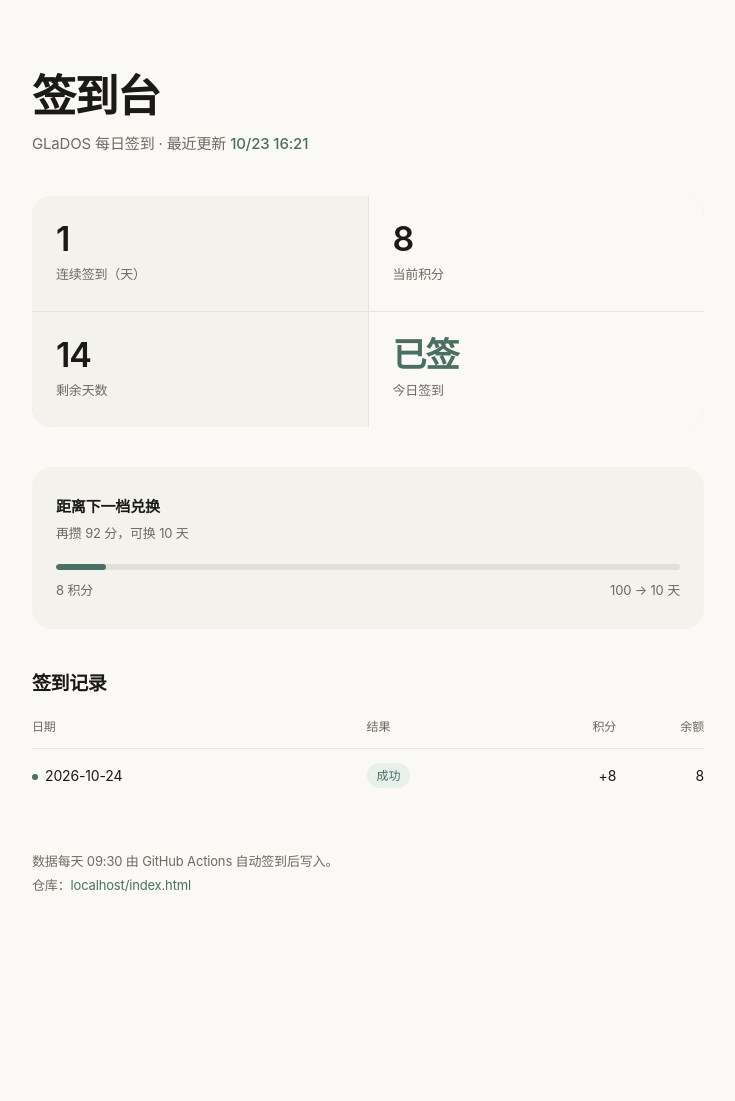
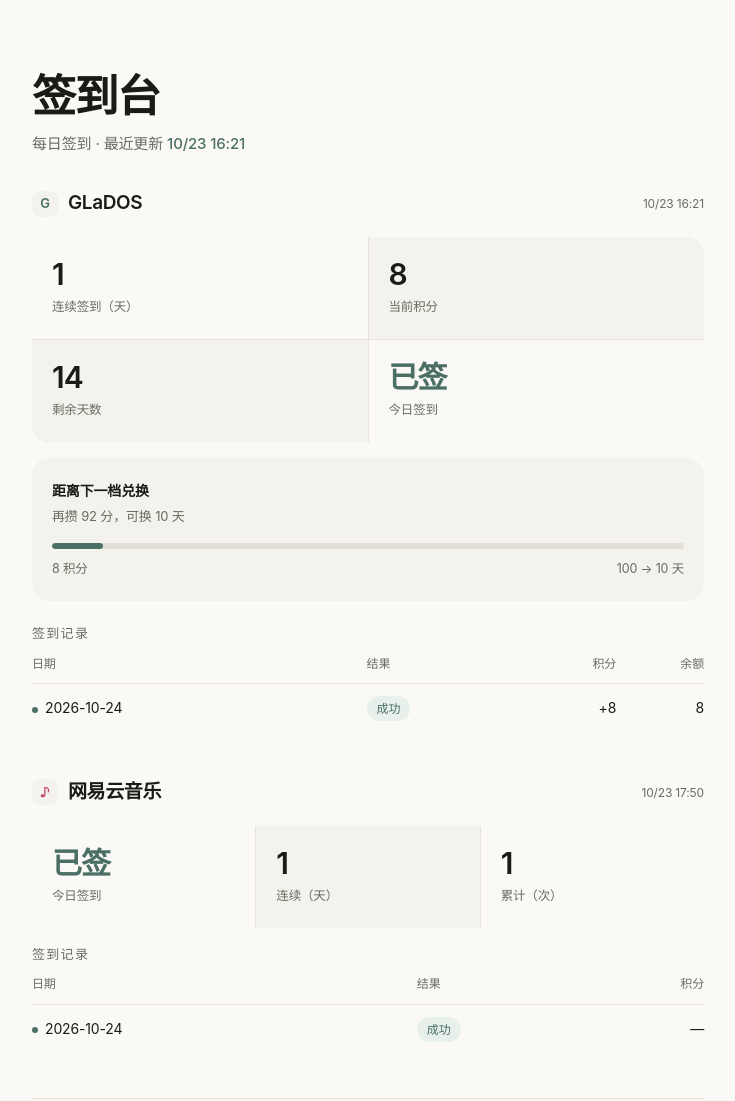
Before and after one commit to liziliangli73-max/checkin, a plain HTML site: page index.html in a window 1280 px wide. Shown: the top 1101 px of the page, without its empty margins (272-1007 px from the left). Before the commit the page ends 969 px from the top, so only its background shows below. Drawn offline with Linux system fonts and the light colour scheme; no server answers.

Commit message:
签到台升级为双站点：GLaDOS + 网易云音乐

```diff
--- /dev/null
+++ b/data/netease.json
@@ -0,0 +1,11 @@
+{
+  "updated": "2026-10-23T17:50:43Z",
+  "history": [
+    {
+      "date": "2026-10-24",
+      "ok": true,
+      "point": 0,
+      "msg": "重复签到"
+    }
+  ]
+}
--- a/index.html
+++ b/index.html
@@ -4,14 +4,13 @@
 <meta charset="UTF-8">
 <meta name="viewport" content="width=device-width,initial-scale=1,viewport-fit=cover">
 <meta name="theme-color" content="#faf9f5">
-<title>签到台 · GLaDOS</title>
+<title>签到台</title>
 <style>
 :root{
   --paper:#faf9f5; --ink:#1a1a17; --jade:#4b6f64;
-  --tint:#f3f2ec; --mute:#6b6b63; --line:#e6e4dc;
+  --tint:#f3f2ec; --mute:#6b6b63; --line:#e6e4dc; --warn:#b4553f;
 }
 *{box-sizing:border-box;-webkit-tap-highlight-color:transparent}
-html{-webkit-text-size-adjust:100%}
 body{
   margin:0;background:var(--paper);color:var(--ink);
   font:16px/1.6 -apple-system,BlinkMacSystemFont,"PingFang SC","Microsoft YaHei",system-ui,sans-serif;
@@ -19,74 +18,74 @@ body{
 }
 .wrap{max-width:720px;margin:0 auto;padding:0 24px}
 
-/* 头部 */
-header{padding:72px 0 40px}
-h1{
-  font-size:44px;font-weight:600;letter-spacing:-.035em;
-  line-height:1.1;margin:0 0 12px;
-}
+header{padding:72px 0 32px}
+h1{font-size:44px;font-weight:600;letter-spacing:-.035em;line-height:1.1;margin:0 0 12px}
 .sub{color:var(--mute);font-size:15px;margin:0}
 .sub b{color:var(--jade);font-weight:500}
 
+/* 今日一句 */
+.dq{padding:0 0 36px}
+.dq .k{font-size:11.5px;letter-spacing:.3em;color:var(--mute);text-transform:uppercase;margin:0 0 14px}
+.dq .t{font-size:19px;font-weight:500;letter-spacing:.04em;line-height:1.9;margin:0 0 10px;color:var(--ink)}
+.dq .a{font-style:normal;font-size:12.5px;letter-spacing:.16em;color:var(--mute)}
+.dq[hidden]{display:none}
+
+/* 站点区块 */
+.site{padding:0 0 44px}
+.site-h{display:flex;align-items:center;gap:10px;margin:0 0 18px}
+.badge{
+  width:26px;height:26px;border-radius:8px;background:var(--tint);
+  display:flex;align-items:center;justify-content:center;
+  font-size:13px;font-weight:600;color:var(--jade);flex:0 0 auto;
+}
+.badge.n{color:#c1476c}
+.site-h h2{font-size:19px;font-weight:600;letter-spacing:-.02em;margin:0}
+.site-h .meta{margin-left:auto;font-size:12px;color:var(--mute)}
+
 /* 数字卡 */
-.grid{
-  display:grid;grid-template-columns:repeat(2,1fr);gap:1px;
-  background:var(--line);border-radius:20px;overflow:hidden;
-  margin:0 0 40px;
-}
-.cell{padding:26px 24px;background:var(--paper)}
-.cell:nth-child(odd){background:var(--tint)}
-.num{font-size:34px;font-weight:600;letter-spacing:-.03em;line-height:1;display:block}
-.num small{font-size:15px;font-weight:500;color:var(--mute);margin-left:3px}
-.lab{font-size:13px;color:var(--mute);margin-top:8px;display:block}
+.grid{display:grid;grid-template-columns:repeat(2,1fr);gap:1px;background:var(--line);
+  border-radius:18px;overflow:hidden;margin:0 0 16px}
+.grid.g3{grid-template-columns:repeat(3,1fr)}
+.cell{padding:22px 20px;background:var(--paper)}
+.cell.alt{background:var(--tint)}
+.num{font-size:30px;font-weight:600;letter-spacing:-.03em;line-height:1;display:block}
+.lab{font-size:12.5px;color:var(--mute);margin-top:8px;display:block}
 .on{color:var(--jade)}
 .off{color:#b0aca0}
 
 /* 兑换进度 */
-.planbox{background:var(--tint);border-radius:20px;padding:28px 24px;margin:0 0 40px}
-.planbox h2{font-size:15px;font-weight:600;margin:0 0 4px}
-.planbox .hint{font-size:13px;color:var(--mute);margin:0 0 20px}
+.planbox{background:var(--tint);border-radius:18px;padding:22px 20px;margin:0 0 22px}
+.planbox h3{font-size:14px;font-weight:600;margin:0 0 4px}
+.planbox .hint{font-size:13px;color:var(--mute);margin:0 0 16px}
 .bar{height:6px;background:#e2e0d6;border-radius:99px;overflow:hidden;margin:0 0 10px}
-.bar i{display:block;height:100%;background:var(--jade);border-radius:99px;transition:width .5s ease}
-.barinfo{display:flex;justify-content:space-between;font-size:13px;color:var(--mute)}
+.bar i{display:block;height:100%;background:var(--jade);border-radius:99px;transition:width .5s}
+.barinfo{display:flex;justify-content:space-between;font-size:12.5px;color:var(--mute)}
 
-/* 历史 */
-h2.sec{font-size:19px;font-weight:600;letter-spacing:-.02em;margin:0 0 18px}
+/* 表格 */
+h3.sec{font-size:13px;font-weight:500;color:var(--mute);letter-spacing:.1em;margin:0 0 10px}
 table{width:100%;border-collapse:collapse;font-size:14px}
-th{
-  text-align:left;font-weight:500;color:var(--mute);font-size:12px;
-  padding:0 0 12px;border-bottom:1px solid var(--line);
-}
-td{padding:14px 0;border-bottom:1px solid var(--line)}
+th{text-align:left;font-weight:500;color:var(--mute);font-size:12px;padding:0 0 10px;border-bottom:1px solid var(--line)}
+td{padding:12px 0;border-bottom:1px solid var(--line)}
 tr:last-child td{border-bottom:0}
 td.r,th.r{text-align:right}
-.dot{display:inline-block;width:6px;height:6px;border-radius:50%;
-  background:var(--jade);margin-right:7px;vertical-align:middle}
+.dot{display:inline-block;width:6px;height:6px;border-radius:50%;background:var(--jade);
+  margin-right:7px;vertical-align:middle}
 .dot.no{background:#c9c4b4}
-.tag{
-  display:inline-block;font-size:12px;padding:3px 10px;border-radius:99px;
-  background:var(--tint);color:var(--mute);
+.tag{display:inline-block;font-size:12px;padding:3px 10px;border-radius:99px;background:var(--tint);color:var(--mute)}
+.tag.ok{background:#e8f0ec;color:var(--jade)}
+.empty{padding:26px 0;color:var(--mute);font-size:13.5px}
+
+footer{padding:32px 0 72px;color:var(--mute);font-size:13px;line-height:1.8;border-top:1px solid var(--line)}
+footer a{color:var(--jade);text-decoration:none}
+
+@media(max-width:520px){
+  header{padding:48px 0 26px}
+  h1{font-size:34px}
+  .num{font-size:25px}
+  .cell{padding:18px 15px}
+  .wrap{padding:0 18px}
+  .grid.g3 .num{font-size:22px}
 }
-.tag.ok{background:#e8f0ec;color:var(--jade)}
-footer{padding:48px 0 72px;color:var(--mute);font-size:13px;line-height:1.8}
-footer a{color:var(--jade);text-decoration:none}
-.empty{padding:40px 0;color:var(--mute);font-size:14px}
-@media(max-width:520px){
-  header{padding:48px 0 32px}
-  h1{font-size:34px}
-  .num{font-size:28px}
-  .cell{padding:22px 18px}
-  .wrap{padding:0 18px}
-}
-
-/* 今日一句 */
-.dq{padding:0 0 40px}
-.dq .k{font-size:11.5px;letter-spacing:.3em;color:var(--mute);
-  text-transform:uppercase;margin:0 0 14px}
-.dq .t{font-size:19px;font-weight:500;letter-spacing:.04em;line-height:1.9;
-  margin:0 0 10px;color:var(--ink)}
-.dq .a{font-style:normal;font-size:12.5px;letter-spacing:.16em;color:var(--mute)}
-.dq[hidden]{display:none}
 </style>
 </head>
 <body>
@@ -94,55 +93,57 @@ footer a{color:var(--jade);text-decoration:none}
 
 <header>
   <h1>签到台</h1>
-  <p class="sub">GLaDOS 每日签到 · 最近更新 <b id="updated">读取中</b></p>
+  <p class="sub">每日签到 · 最近更新 <b id="updated">读取中</b></p>
 </header>
+
 <section class="dq" id="dq" hidden>
   <p class="k">今日一句</p>
   <blockquote class="t" id="dqT"></blockquote>
   <cite class="a" id="dqA"></cite>
 </section>
 
+<section class="site">
+  <div class="site-h">
+    <span class="badge">G</span>
+    <h2>GLaDOS</h2>
+    <span class="meta" id="gMeta"></span>
+  </div>
+  <div class="grid">
+    <div class="cell"><span class="num" id="gStreak">—</span><span class="lab">连续签到（天）</span></div>
+    <div class="cell alt"><span class="num" id="gPoints">—</span><span class="lab">当前积分</span></div>
+    <div class="cell alt"><span class="num" id="gDays">—</span><span class="lab">剩余天数</span></div>
+    <div class="cell"><span class="num" id="gToday">—</span><span class="lab">今日签到</span></div>
+  </div>
+  <div class="planbox">
+    <h3>距离下一档兑换</h3>
+    <p class="hint" id="gHint">—</p>
+    <div class="bar"><i id="gBar" style="width:0%"></i></div>
+    <div class="barinfo"><span id="gCur">0 积分</span><span id="gGoal">—</span></div>
+  </div>
+  <h3 class="sec">签到记录</h3>
+  <table>
+    <thead><tr><th>日期</th><th>结果</th><th class="r">积分</th><th class="r">余额</th></tr></thead>
+    <tbody id="gRows"><tr><td colspan="4" class="empty">读取中…</td></tr></tbody>
+  </table>
+</section>
 
-<div class="grid">
-  <div class="cell">
-    <span class="num" id="streak">—</span>
-    <span class="lab">连续签到（天）</span>
+<section class="site">
+  <div class="site-h">
+    <span class="badge n">♪</span>
+    <h2>网易云音乐</h2>
+    <span class="meta" id="nMeta"></span>
   </div>
-  <div class="cell">
-    <span class="num" id="points">—</span>
-    <span class="lab">当前积分</span>
+  <div class="grid g3">
+    <div class="cell"><span class="num" id="nToday">—</span><span class="lab">今日签到</span></div>
+    <div class="cell alt"><span class="num" id="nStreak">—</span><span class="lab">连续（天）</span></div>
+    <div class="cell"><span class="num" id="nTotal">—</span><span class="lab">累计（次）</span></div>
   </div>
-  <div class="cell">
-    <span class="num" id="leftdays">—</span>
-    <span class="lab">剩余天数</span>
-  </div>
-  <div class="cell">
-    <span class="num" id="today">—</span>
-    <span class="lab">今日签到</span>
-  </div>
-</div>
-
-<div class="planbox">
-  <h2>距离下一档兑换</h2>
-  <p class="hint" id="planhint">—</p>
-  <div class="bar"><i id="barfill" style="width:0%"></i></div>
-  <div class="barinfo">
-    <span id="cur">0 积分</span>
-    <span id="goal">—</span>
-  </div>
-</div>
-
-<h2 class="sec">签到记录</h2>
-<table>
-  <thead>
-    <tr>
-      <th>日期</th><th>结果</th><th class="r">积分</th><th class="r">余额</th>
-    </tr>
-  </thead>
-  <tbody id="rows">
-    <tr><td colspan="4" class="empty">正在读取数据…</td></tr>
-  </tbody>
-</table>
+  <h3 class="sec">签到记录</h3>
+  <table>
+    <thead><tr><th>日期</th><th>结果</th><th class="r">积分</th></tr></thead>
+    <tbody id="nRows"><tr><td colspan="3" class="empty">读取中…</td></tr></tbody>
+  </table>
+</section>
 
 <footer>
   数据每天 09:30 由 GitHub Actions 自动签到后写入。<br>
@@ -154,109 +155,142 @@ footer a{color:var(--jade);text-decoration:none}
 <script>
 (function () {
   var $ = function (id) { return document.getElementById(id); };
-
-  function nums(v) {
-    var n = Number(v);
-    return isFinite(n) ? n : 0;
+  function nums(v) { var n = Number(v); return isFinite(n) ? n : 0; }
+  function todayCN() { return new Date(Date.now() + 8 * 3600e3).toISOString().slice(0, 10); }
+  function fmt(iso) {
+    if (!iso) return '';
+    try {
+      return new Date(iso).toLocaleString('zh-CN',
+        { month: 'numeric', day: 'numeric', hour: '2-digit', minute: '2-digit' });
+    } catch (e) { return ''; }
+  }
+  function streakOf(hist) {
+    if (!hist || !hist.length) return 0;
+    var set = {}, i;
+    for (i = 0; i < hist.length; i++) if (hist[i].ok) set[hist[i].date] = 1;
+    var n = 0, d = new Date(Date.now() + 8 * 3600e3);
+    for (i = 0; i < 400; i++) {
+      var s = d.toISOString().slice(0, 10);
+      if (set[s]) { n++; d = new Date(d.getTime() - 864e5); }
+      else if (i === 0) { d = new Date(d.getTime() - 864e5); }
+      else break;
+    }
+    return n;
   }
 
+  // 今日一句
+  fetch('https://raw.githubusercontent.com/liziliangli73-max/mysite/master/daily/quote.json?v=' + Date.now())
+    .then(function (r) { return r.ok ? r.json() : Promise.reject(); })
+    .then(function (d) {
+      $('dqT').textContent = d.text;
+      $('dqA').textContent = '—— ' + d.author;
+      $('dq').hidden = false;
+    })
+    .catch(function () { $('dq').hidden = true; });
+
+  // GLaDOS
   fetch('data/history.json?v=' + Date.now())
     .then(function (r) { return r.ok ? r.json() : Promise.reject(); })
-    .then(render)
+    .then(renderG)
     .catch(function () {
-      $('rows').innerHTML = '<tr><td colspan="4" class="empty">还没有数据 —— 等第一次自动签到后再来看</td></tr>';
-      $('updated').textContent = '暂无数据';
+      $('gRows').innerHTML = '<tr><td colspan="4" class="empty">还没有数据</td></tr>';
     });
 
-  function render(d) {
+  function renderG(d) {
     var cur = d.current || {};
     var hist = (d.history || []).slice().reverse();
-    var todayStr = new Date(Date.now() + 8 * 3600e3).toISOString().slice(0, 10);
-    var todayRow = null;
-    for (var i = 0; i < hist.length; i++) {
-      if (hist[i].date === todayStr) { todayRow = hist[i]; break; }
+    var t = todayCN(), todayRow = null, i;
+    for (i = 0; i < hist.length; i++) if (hist[i].date === t) { todayRow = hist[i]; break; }
+
+    $('gStreak').textContent = nums(cur.streak);
+    $('gPoints').textContent = nums(cur.points).toFixed(0);
+    $('gDays').textContent = nums(cur.leftDays).toFixed(0);
+    var el = $('gToday');
+    el.textContent = todayRow ? (todayRow.ok ? '已签' : '未成') : '未签';
+    el.className = 'num ' + ((todayRow && todayRow.ok) ? 'on' : 'off');
+    $('gMeta').textContent = d.updated ? fmt(d.updated) : '';
+
+    var plans = (d.plans || []).slice().sort(function (a, b) { return a.points - b.points; });
+    var pts = nums(cur.points), next = null;
+    for (i = 0; i < plans.length; i++) if (plans[i].points > pts) { next = plans[i]; break; }
+    if (next) {
+      $('gHint').textContent = '再攒 ' + (next.points - pts) + ' 分，可换 ' + next.days + ' 天';
+      $('gBar').style.width = Math.min(100, pts / next.points * 100).toFixed(1) + '%';
+      $('gCur').textContent = pts.toFixed(0) + ' 积分';
+      $('gGoal').textContent = next.points + ' → ' + next.days + ' 天';
+    } else if (plans.length) {
+      var top = plans[plans.length - 1];
+      $('gHint').textContent = '已达最高档，可兑换 ' + top.days + ' 天';
+      $('gBar').style.width = '100%';
+      $('gCur').textContent = pts.toFixed(0) + ' 积分';
+      $('gGoal').textContent = top.points + ' → ' + top.days + ' 天';
+    } else {
+      $('gHint').textContent = '暂无兑换档位';
     }
 
-    $('streak').textContent   = nums(cur.streak);
-    $('points').textContent   = nums(cur.points).toFixed(0);
-    $('leftdays').textContent = nums(cur.leftDays).toFixed(0);
-
-    var t = $('today');
-    if (todayRow) {
-      t.textContent = todayRow.ok ? '已签' : '未成';
-      t.className = 'num ' + (todayRow.ok ? 'on' : 'off');
-    } else {
-      t.textContent = '未签';
-      t.className = 'num off';
-    }
-
-    if (d.updated) {
-      var dt = new Date(d.updated);
-      $('updated').textContent = dt.toLocaleString('zh-CN', {
-        month: 'numeric', day: 'numeric', hour: '2-digit', minute: '2-digit'
-      });
-    }
-
-    // 兑换档位
-    var plans = (d.plans || []).slice().sort(function (a, b) { return a.points - b.points; });
-    var pts = nums(cur.points);
-    var next = null;
-    for (var j = 0; j < plans.length; j++) {
-      if (plans[j].points > pts) { next = plans[j]; break; }
-    }
-    if (next) {
-      var pct = Math.min(100, pts / next.points * 100);
-      $('planhint').textContent = '再攒 ' + (next.points - pts) + ' 分，可换 ' + next.days + ' 天';
-      $('barfill').style.width = pct.toFixed(1) + '%';
-      $('cur').textContent  = pts.toFixed(0) + ' 积分';
-      $('goal').textContent = next.points + ' → ' + next.days + ' 天';
-    } else if (plans.length) {
-      var top = plans[plans.length - 1];
-      $('planhint').textContent = '已达最高档，可兑换 ' + top.days + ' 天';
-      $('barfill').style.width = '100%';
-      $('cur').textContent  = pts.toFixed(0) + ' 积分';
-      $('goal').textContent = top.points + ' → ' + top.days + ' 天';
-    }
-
-    // 表格
     if (!hist.length) {
-      $('rows').innerHTML = '<tr><td colspan="4" class="empty">还没有记录</td></tr>';
+      $('gRows').innerHTML = '<tr><td colspan="4" class="empty">还没有记录</td></tr>';
       return;
     }
     var html = '';
-    for (var k = 0; k < Math.min(hist.length, 60); k++) {
-      var h = hist[k];
-      var okCls = h.ok ? 'ok' : '';
-      var label = h.ok ? '成功' : '失败';
+    for (i = 0; i < Math.min(hist.length, 60); i++) {
+      var h = hist[i];
       html += '<tr>'
         + '<td><span class="dot ' + (h.ok ? '' : 'no') + '"></span>' + h.date + '</td>'
-        + '<td><span class="tag ' + okCls + '">' + label + '</span></td>'
+        + '<td><span class="tag ' + (h.ok ? 'ok' : '') + '">' + (h.ok ? '成功' : '失败') + '</span></td>'
         + '<td class="r">' + (h.ok ? '+' + nums(h.change).toFixed(0) : '—') + '</td>'
         + '<td class="r">' + nums(h.balance).toFixed(0) + '</td>'
         + '</tr>';
     }
-    $('rows').innerHTML = html;
+    $('gRows').innerHTML = html;
 
     var parts = location.pathname.split('/');
     var repo = location.hostname.split('.')[0] + '/' + (parts[1] || 'checkin');
     $('repolink').href = 'https://github.com/' + repo;
     $('repolink').textContent = repo;
   }
-})();
-</script>
 
-<script>
-(function(){
-  var box = document.getElementById('dq');
-  if (!box) return;
-  fetch('https://raw.githubusercontent.com/liziliangli73-max/mysite/master/daily/quote.json?v=' + Date.now())
-    .then(function(r){ return r.ok ? r.json() : Promise.reject(); })
-    .then(function(d){
-      document.getElementById('dqT').textContent = d.text;
-      document.getElementById('dqA').textContent = '—— ' + d.author;
-      box.hidden = false;
-    })
-    .catch(function(){ box.hidden = true; });
+  // 网易云
+  fetch('data/netease.json?v=' + Date.now())
+    .then(function (r) { return r.ok ? r.json() : Promise.reject(); })
+    .then(renderN)
+    .catch(function () {
+      $('nRows').innerHTML = '<tr><td colspan="3" class="empty">还没有数据</td></tr>';
+    });
+
+  function renderN(d) {
+    var hist = (d.history || []).slice().reverse();
+    var t = todayCN(), todayRow = null, i;
+    for (i = 0; i < hist.length; i++) if (hist[i].date === t) { todayRow = hist[i]; break; }
+
+    var el = $('nToday');
+    el.textContent = todayRow ? (todayRow.ok ? '已签' : '未成') : '未签';
+    el.className = 'num ' + ((todayRow && todayRow.ok) ? 'on' : 'off');
+    $('nStreak').textContent = streakOf(d.history);
+    $('nTotal').textContent = (d.history || []).filter(function (x) { return x.ok; }).length;
+    $('nMeta').textContent = d.updated ? fmt(d.updated) : '';
+
+    if (!hist.length) {
+      $('nRows').innerHTML = '<tr><td colspan="3" class="empty">还没有记录</td></tr>';
+      return;
+    }
+    var html = '';
+    for (i = 0; i < Math.min(hist.length, 60); i++) {
+      var h = hist[i];
+      html += '<tr>'
+        + '<td><span class="dot ' + (h.ok ? '' : 'no') + '"></span>' + h.date + '</td>'
+        + '<td><span class="tag ' + (h.ok ? 'ok' : '') + '">' + (h.ok ? '成功' : '失败') + '</span></td>'
+        + '<td class="r">' + (h.point ? '+' + h.point : '—') + '</td>'
+        + '</tr>';
+    }
+    $('nRows').innerHTML = html;
+  }
+
+  // 整体更新时间
+  fetch('data/history.json?v=' + Date.now())
+    .then(function (r) { return r.ok ? r.json() : Promise.reject(); })
+    .then(function (d) { if (d.updated) $('updated').textContent = fmt(d.updated); })
+    .catch(function () { $('updated').textContent = '暂无数据'; });
 })();
 </script>
 </body>
```
Also changed, not shown: 3 other files.
